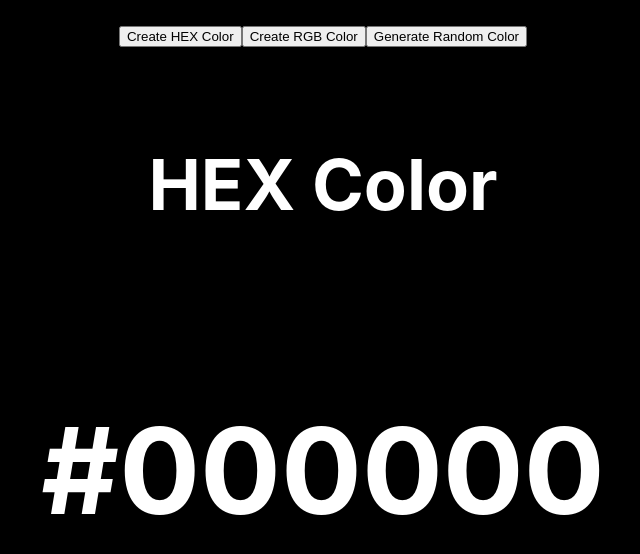
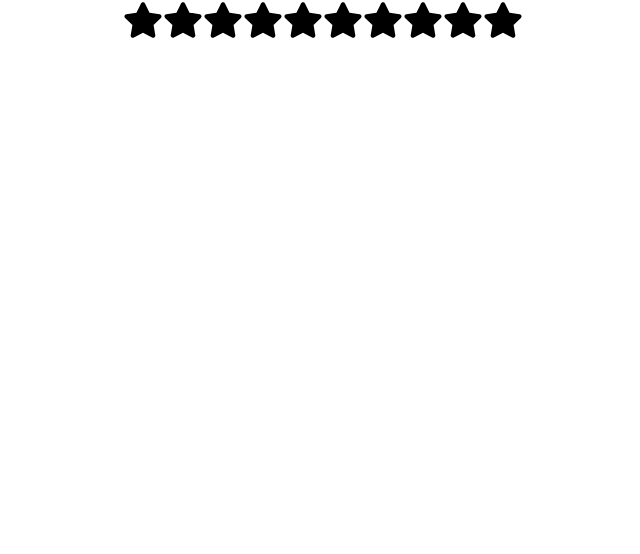
Before and after one commit to abhikant12/Fronted_rev, a React (Create React App) app: page / in a window 1280 px wide. Shown: the top 554 px of the page, without its empty margins (317-957 px from the left). Built offline with nearby package versions, Linux system fonts and the light colour scheme.

Commit message:
added star-rating

```diff
--- a/package.json
+++ b/package.json
@@ -8,6 +8,7 @@
     "@testing-library/user-event": "^13.5.0",
     "react": "^18.2.0",
     "react-dom": "^18.2.0",
+    "react-icons": "^5.2.1",
     "react-scripts": "5.0.1",
     "web-vitals": "^2.1.4"
   },
--- a/src/App.js
+++ b/src/App.js
@@ -1,6 +1,5 @@
 import './App.css';
-import Accordian from './components/accordian';
-import RandomColor from './components/random-color';
+import StarRating from './components/Star-rating';
 
 
 function App() {
@@ -9,7 +8,8 @@ function App() {
   return (
     <div className="App">
         {/* <Accordian/> */}
-        <RandomColor/>
+        {/* <RandomColor/> */}
+        <StarRating noOfStars={10}/>
 
     </div>
   );
--- /dev/null
+++ b/src/components/Star-rating/index.js
@@ -0,0 +1,56 @@
+import { useState } from "react";
+import { FaStar } from "react-icons/fa";
+import './style.css';
+
+
+function StarRating({ noOfStars = 5 }){
+
+  const [rating, setRating] = useState(0);
+  const [hover, setHover] = useState(0);
+
+  return (
+    <div className="star-rating">
+
+      {Array(noOfStars).fill().map((_, index) => (
+
+        <FaStar
+          key = {index + 1}
+          className = {(index + 1) <= (hover || rating) ? "active" : "inactive"}
+          onClick = {() => setRating(index + 1)}
+          onMouseEnter = {() => setHover(index + 1)}
+          onMouseLeave = {() => setHover(0)}
+          size={40}
+        />
+
+      ))}
+
+    </div>
+  );
+}
+
+
+export default StarRating;
+
+
+
+
+/*
+Array(noOfStars).fill(): Creates an array with noOfStars elements, all set to undefined.
+
+.map((_, index) => { ... }):  map iterates over each element in the array. '_' represents the current element in the array (which is undefined in this case and not used). 'index' represents the current index of the element in the array.
+here we can also use  .map((value, index)  but since value is not used in the function body, _ is a better choice to  improve code readability and signaling to other developers that the first argument is intentionally ignored.
+
+JSX Return: The arrow function implicitly returns a FaStar component for each element in the array, using index + 1 to ensure 1-based indexing.
+
+className={index <= (hover || rating) ? "active" : "inactive"} dynamically assigns the class based on the current hover state or rating.
+
+onMouseEnter : The onMouseEnter event handler is triggered when the mouse cursor enters the boundary of an element. It is often used to change the appearance of an element, display additional information, or trigger animations when the user hovers over the element.
+onMouseLeave : The onMouseLeave event handler is triggered when the mouse cursor leaves the boundary of an element. It is often used to revert changes made by onMouseEnter, hide additional information, or stop animations when the user moves the cursor away from the element.
+
+rating: Stores the current selected rating (clicked star).
+hover: Stores the current hover state (star under the mouse cursor).
+
+onClick: Updates the rating state when a star is clicked.
+onMouseEnter: Updates the hover state when the mouse enters a star.
+onMouseLeave: Resets the hover state to 0 when the mouse leaves a star.
+*/
--- /dev/null
+++ b/src/components/Star-rating/style.css
@@ -0,0 +1,7 @@
+.active {
+    color: #fff700;
+  }
+
+  .inactive {
+    color: #000000;
+  }
```
Also changed, not shown: 1 other file (tests, documents, lock files or other folders).
